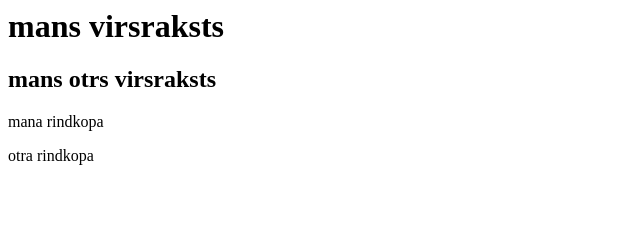
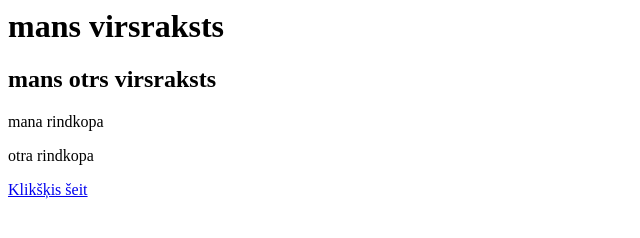
Before and after one commit to Beisiks/my_first_page_web, a plain HTML site: page index.html in a window 1280 px wide. Shown: the whole page, without its empty margins (0-640 px from the left). Drawn offline with Linux system fonts and the light colour scheme.

Commit message:
Update index.html

```diff
--- a/index.html
+++ b/index.html
@@ -4,5 +4,6 @@
   <h2> mans otrs virsraksts </h2>
 <p> mana rindkopa </p>
   <p> otra rindkopa </P>
+  <p> <a href="button_lapa.html"> Klikšķis šeit </a> </p>
 </body>
 </html>
```
